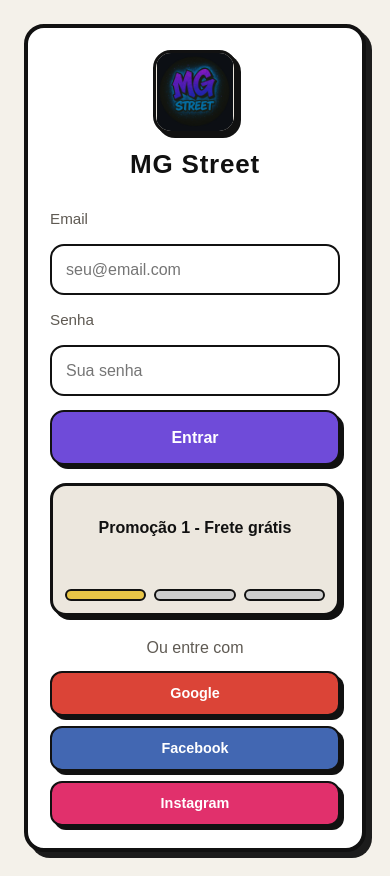
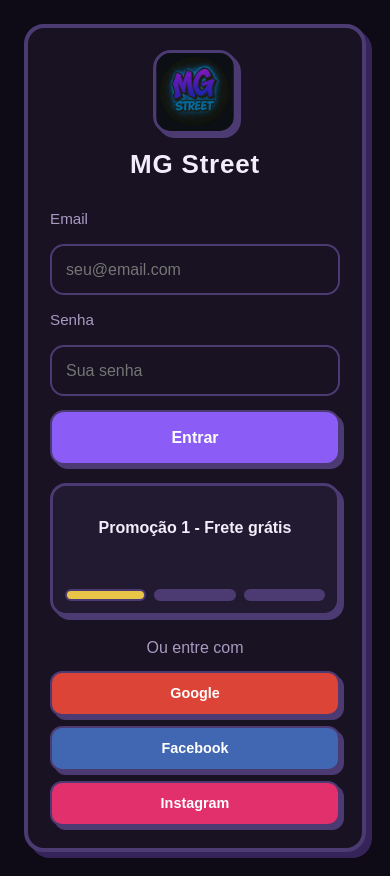
Before and after one commit to micaelcosmo/mg-street, a Flask app: page / in a window 390 px wide. Run offline with Flask 3, Linux system fonts and the light colour scheme; some libraries are stand-ins or nearby versions.

Commit message:
feat(ui): dark mode (preto+roxo) e modal de produto responsivo
Feedback do cliente:
- Dark mode: paleta preto+roxo no :root (bg/surface/ink/border/shadow) e converte os
  gradientes claros de .loja-page, .admin-page e do placeholder de imagem para tons
  escuros; dots do carrossel ajustados.
- Modal de novo produto: max-height (100vh - 32px) + overflow-y auto, para nao cortar
  ao redimensionar a tela.

Co-Authored-By: Claude Opus 4.8 (1M context) <noreply@anthropic.com>

```diff
--- a/static/style.css
+++ b/static/style.css
@@ -1,16 +1,17 @@
 :root {
-    --bg: #f4f1ea;
-    --surface: #ffffff;
-    --surface-alt: #ece7de;
-    --ink: #111111;
-    --muted: #5f5a53;
-    --border: #111111;
-    --brand-purple: #6f4bd9;
-    --brand-cyan: #1fb6c9;
+    /* Dark mode — preto + roxo (feedback do cliente) */
+    --bg: #0f0b16;
+    --surface: #181222;
+    --surface-alt: #221a30;
+    --ink: #f2ecfb;
+    --muted: #a89bc2;
+    --border: #4c3a73;
+    --brand-purple: #8b5cf6;
+    --brand-cyan: #22d3ee;
     --brand-accent: #e8c547;
-    --danger: #d94c4c;
-    --shadow: 6px 6px 0 rgba(17, 17, 17, 0.95);
-    --shadow-soft: 0 10px 28px rgba(17, 17, 17, 0.14);
+    --danger: #f0616d;
+    --shadow: 6px 6px 0 rgba(139, 92, 246, 0.30);
+    --shadow-soft: 0 10px 28px rgba(0, 0, 0, 0.55);
 }
 
 * {
@@ -243,7 +244,7 @@ form {
     width: 12px;
     height: 12px;
     padding: 0;
-    background: #cfcfcf;
+    background: #4c3a73;
     border-radius: 999px;
     border: 2px solid var(--border);
     cursor: pointer;
@@ -298,6 +299,9 @@ form {
     width: 100%;
     max-width: 520px;
     box-shadow: var(--shadow);
+    /* Não cortar em telas baixas: limita à viewport e rola o conteúdo. */
+    max-height: calc(100vh - 32px);
+    overflow-y: auto;
 }
 
 .modal-content input {
@@ -328,7 +332,7 @@ body,
 }
 
 .loja-page {
-    background: linear-gradient(180deg, #f6f1e7 0%, #efe7da 100%);
+    background: linear-gradient(180deg, #140f1e 0%, #0d0a13 100%);
 }
 
 .loja-header {
@@ -520,7 +524,7 @@ body,
     object-fit: cover;
     border-radius: 12px;
     border: 2px solid var(--border);
-    background: linear-gradient(90deg, #f0f0f0, #e6e6e6);
+    background: linear-gradient(90deg, #241b30, #181222);
 }
 
 .product-body h4 {
@@ -649,7 +653,7 @@ body,
 }
 
 .admin-page {
-    background: linear-gradient(180deg, #f4efe4 0%, #eee8db 100%);
+    background: linear-gradient(180deg, #140f1e 0%, #0d0a13 100%);
 }
 
 .admin-header {
```
Also changed, not shown: spec/04-tasks.md (+2 -2 lines).
